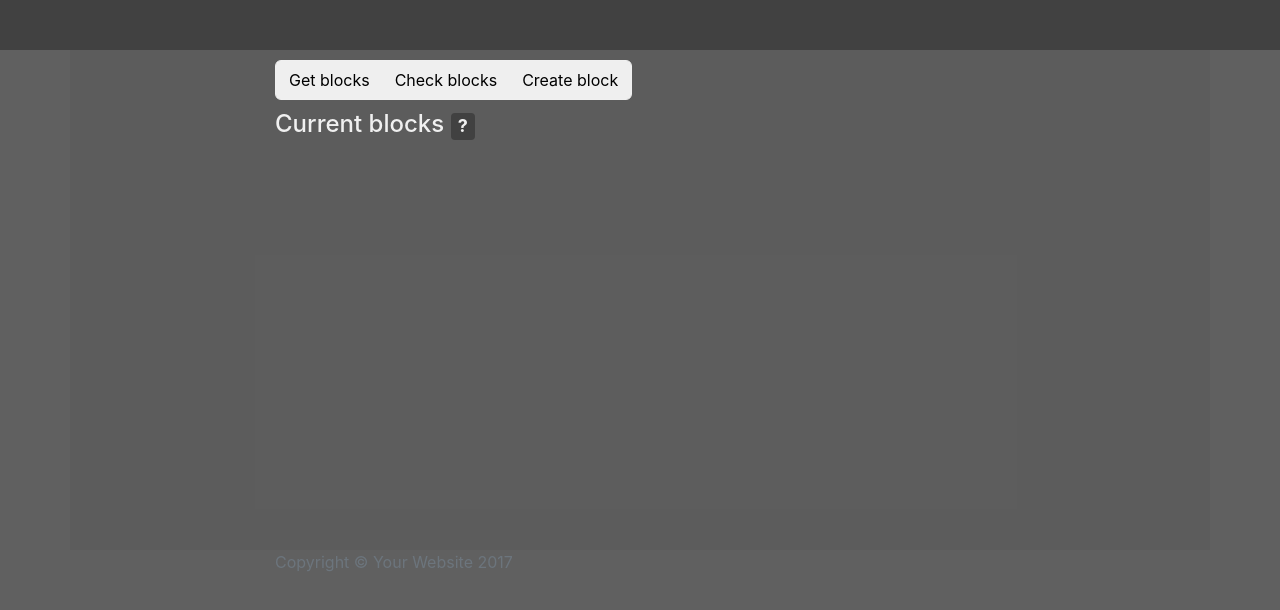
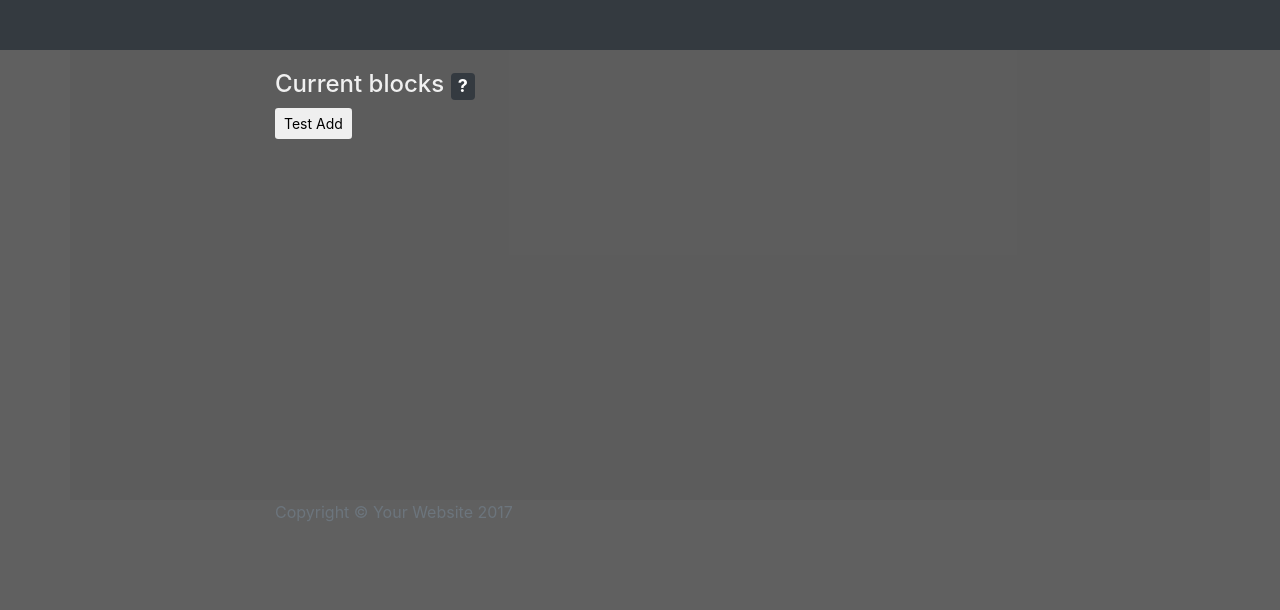
Before and after one commit to colyk/polling-system, a Python web app: template templates/index.html in a window 1280 px wide. Shown: the top 610 px of the page. Run offline with Jinja, Linux system fonts and the light colour scheme; the template is opened without the code that fills it, so the values that code supplies are empty.

Commit message:
front rewrite

```diff
--- a/templates/css/style.css
+++ b/templates/css/style.css
@@ -9,7 +9,8 @@ body {
 #content {
 	min-height: 500px;
 	background: #4141411a;
-	padding-top: 10px;
+	padding-top: 60px;
+	padding-bottom: 20px;
 }
 .btn:hover {
 	color: #f0f0f0;
@@ -23,35 +24,23 @@ body {
 .panel {
 	margin-top: 10px;
 }
-.badge {
-	background-color: #414141;
-}
 .list-group-item {
 	background-color: #e8e8e7;
 	color: #2e3436;
 }
-
-.list-group-item>.badge {
-  color: #f0f0f0;
-}
-
 .modal-dialog {
 	padding: 10px;
 	background-color: #414141;
 }
-
 .form-control {
 	background-color: #e8e8e7;
 }
-
 .modal-body {
 	background-color: #414141;
 }
-
 .modal-footer {
 	background-color: #414141;
 }
-
 .label-primary {
 	background-color: #5c5c5c;
     color: #f0f0f0;
@@ -59,3 +48,33 @@ body {
     padding: 2px 4px;
     margin-right: 4px;
 }
+.progress>div {
+	height: 31px;
+}
+.collapse-btn {
+	padding-top: 0;
+}
+.poll-content {
+	min-height: 50px;
+	margin-top: 10px;
+}
+.poll-description {
+	margin-bottom: 10px;
+}
+.row {
+	margin-bottom: 5px;
+}
+i {
+    border: solid black;
+    border-width: 0 3px 3px 0;
+    display: inline-block;
+    padding: 3px;
+}
+.up {
+    transform: rotate(-135deg);
+    -webkit-transform: rotate(-135deg);
+}
+.down {
+    transform: rotate(45deg);
+    -webkit-transform: rotate(45deg);
+}
--- a/templates/index.html
+++ b/templates/index.html
@@ -8,12 +8,14 @@
     <link href="css/bootstrap.min.css" rel="stylesheet">
     <meta name="viewport" content="width=device-width, initial-scale=1, shrink-to-fit=no">
     <link rel="stylesheet" href="css/style.css">
+    <link href='https://fonts.googleapis.com/css?family=Lora:400,700,400italic,700italic' rel='stylesheet' type='text/css'>
+    <link href='https://fonts.googleapis.com/css?family=Open+Sans:300italic,400italic,600italic,700italic,800italic,400,300,600,700,800' rel='stylesheet' type='text/css'>
     <title>Voting Server</title>
 </head>
 
 <body>
     <!-- Navigation -->
-    <nav class="navbar navbar-default navbar-static-top" id="header">
+    <nav class="navbar navbar-dark bg-dark fixed-top" id="header">
         <div class="container-fluid">
             <div class="navbar-header">
             </div>
@@ -24,33 +26,15 @@
     <div class="container" id="content">
         <div class="row">
             <div class="col-md-8 mx-auto">
-                <div class="btn-group" role="group" aria-label="...">
-                    <button id="get-btn" type="button" class="btn btn-default">Get blocks</button>
-                    <button id="chk-btn" type="button" class="btn btn-default">Check blocks</button>
-                    <button id="crt-btn" type="button" class="btn btn-default" data-toggle="modal" data-target=".bs-modal-sm">Create block</button>
-                </div>
-                <div class="panel panel-default">
+                <div class="panel">
                     <div class="panel-heading">
-                        <h4 class="panel-title">Current blocks <span id="blocks-count" class="badge">?</span>
-                            </h4></div>
+                        <h4>Current blocks <span id="blocks-count" class="badge badge-dark">?</span>
+                        </h4>
+                        <button class="btn btn-sm" onclick='testAdd()'>Test Add</button>
+                    </div>
                     <div id="blocks-panel" class="panel-body">
                         <ul class="list-group">
                         </ul>
-                    </div>
-                </div>
-            </div>
-        </div>
-        <div tabindex="-1" role="dialog" style="display: none;" class="modal fade bs-modal-sm" aria-hidden="true">
-            <div class="modal-dialog" role="document">
-                <div class="modal-content">
-                    <div class="modal-body">
-                        <input type="text" id="input-title" class="form-control" placeholder="Title">
-                        <br/>
-                        <input type="text" id="input-vote" class="form-control" placeholder="Vote for">
-                    </div>
-                    <div class="modal-footer">
-                        <button type="button" class="btn btn-sm" data-dismiss="modal">Close</button>
-                        <button type="button" id="create-block-btn" class="btn btn-sm" data-dismiss="modal">Vote</button>
                     </div>
                 </div>
             </div>
@@ -68,7 +52,7 @@
     </footer>
     <script src="https://code.jquery.com/jquery-3.3.1.min.js" integrity="sha256-FgpCb/KJQlLNfOu91ta32o/NMZxltwRo8QtmkMRdAu8=" crossorigin="anonymous"></script>
     <script src="js/bootstrap.bundle.min.js"></script>
-    <script src='js/main.js' defer></script>
+    <script src="js/main.js" defer></script>
 </body>
 
 </html>
--- a/templates/js/main.js
+++ b/templates/js/main.js
@@ -1,23 +1,85 @@
 'use strict'
+
+//Simple string hashing
+//Source: http://werxltd.com/wp/2010/05/13/javascript-implementation-of-javas-string-hashcode-method/
+String.prototype.hashCode = function() {
+  let hash = 0, i, chr;
+  if (this.length === 0) return hash;
+  for (i = 0; i < this.length; i++) {
+    chr   = this.charCodeAt(i);
+    hash  = ((hash << 5) - hash) + chr;
+    hash |= 0;
+  }
+  return hash;
+};
+
 const base_url = 'http://127.0.0.1:5000/'
 
 function initUI() {
-    $('#get-btn').click(handleGetBtn);
-    $('#chk-btn').click(handleCheckBtn);
-    $('#create-block-btn').click(handleCreateBtn);
+
 }
 
-function blockItem(index, blockdata) {
-    let title = $('<span/>').text('Title: '+blockdata['title'])
-                            .addClass('label label-primary'),
-        vote = $('<span/>').text('Vote-for: '+blockdata['vote_for'])
-                           .addClass('label label-primary'),
-        li = $('<li/>').addClass('list-group-item')
-                       .attr('id', 'block-'+index)
-                       .append(title)
-                       .append(vote)
-                       .append($('<span/>').text(index).addClass('badge float-right'));
+function createPollListItem(title) {
+    const title_hash = title.hashCode();
+
+    let li           = $('<li class="list-group-item" />'),
+        c_btn        = $('<button class="btn btn-sm float-right collapse-btn" />'),
+        title_span   = $('<span/>'),
+        c_arrow      = $('<i class="arrow down" />'),
+        title_head   = $('<div/>'),
+        poll_content = $('<div class="container collapse poll-content" />'),
+        poll_dsc_div = $('<div class="poll-description" />'),
+        poll_dsc_p   = $('<p/>'),
+        poll_stats   = $('<div class="poll-stats" />');
+
+    c_btn.append(c_arrow)
+         .click(() => {
+            if (c_arrow.hasClass('down')) {
+                c_arrow.removeClass('down');
+                c_arrow.addClass('up');
+            } else {
+                c_arrow.removeClass('up');
+                c_arrow.addClass('down');
+            }
+         })
+         .attr({'data-toggle': 'collapse', 'data-target': '#collapse'+title_hash});
+
+    title_span.text(title);
+
+    title_head.append(title_span)
+              .append(c_btn);
+
+    poll_dsc_p.text('No description');
+    poll_dsc_div.append(poll_dsc_p);
+    poll_content.append(poll_dsc_div)
+                .append(poll_stats)
+                .attr('id', 'collapse'+title_hash);
+    li.attr('id', title_hash)
+      .append(title_head)
+      .append(poll_content);
+
     return li
+}
+
+function genRandWord() {
+    let len = randomInt(8,20),
+        a09 = 'qwertyuiopasdfghjklzxcvbnm1234567890'.split(''),
+        str = '';
+    for (let i = 0; i < len; i++) {
+        str += a09[randomInt(0, a09.length-1)]
+    }
+    return str
+}
+
+function testAdd() {
+    let t = genRandWord();
+    $('ul').append(createPollListItem(t));
+}
+
+
+function randomInt(min, max) {
+    var rand = Math.round((min - 0.5 + Math.random() * (max - min + 1)));
+    return rand;
 }
 
 function handleGetBtn() {
@@ -26,7 +88,7 @@ function handleGetBtn() {
 
 function handleCreateBtn() {
     let title = $('#input-title').val(),
-        vote = $('#input-vote').val();
+        vote  = $('#input-vote').val();
     if (title && vote) {
         $.post(base_url+'addBlock', {'title': title, 'vote': vote}, (data) => {
                         $('#input-title').val('');
@@ -44,8 +106,7 @@ function handleCheckBtn() {
 
 function processGet(data) {
     console.log(data);
-    $('#blocks-count').text(data.blocks_count)
-    let ptext = ''
+    $('#blocks-count').text(data.blocks_count);
     for (let b in data.blocks) {
         if (!$('#block-'+b).text()) {
             $('ul.list-group').append(blockItem(b, data.blocks[b]));
```
